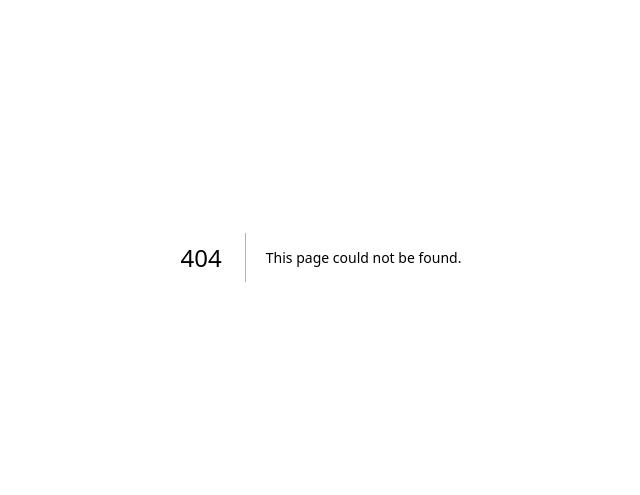
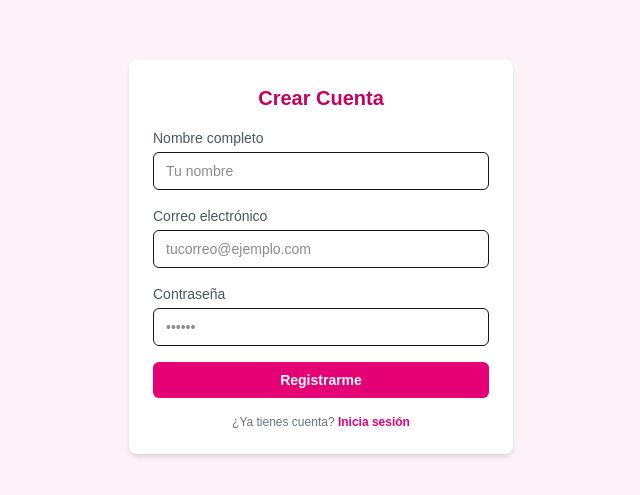
Before and after one commit to Milamelon/Ecommerce-TypeScipt, a Next.js app: page /register in a window 1280 px wide. Before the commit this address had no page. Shown: the part 143-638 px from the top of the page, without its empty margins (319-959 px from the left). Built offline with nearby package versions, Linux system fonts and the light colour scheme.

Commit message:
agregar: sistema de login y registro

```diff
--- a/src/app/layout.tsx
+++ b/src/app/layout.tsx
@@ -30,8 +30,10 @@ export default function RootLayout({
       className={`${geistSans.variable} ${geistMono.variable} h-full antialiased`}
     >
       <AuthProvider>
-        <body className="min-h-full flex flex-col">{children}</body>
-        <Toaster position="top-center" richColors />
+        <body className="min-h-full flex flex-col">
+          {children}
+          <Toaster position="top-center" richColors />
+          </body>
       </AuthProvider>
     </html>
   );
--- /dev/null
+++ b/src/app/register/page.tsx
@@ -0,0 +1,89 @@
+"use client";
+
+import { useState } from "react";
+import { useRouter } from "next/navigation";
+import { useAuth } from "@/context/AuthContext";
+import { toast } from "sonner";
+
+export default function RegisterPage() {
+  const [fullName, setFullName] = useState("");
+  const [email, setEmail] = useState("");
+  const [password, setPassword] = useState("");
+  const { register } = useAuth();
+  const router = useRouter();
+
+  function handleSubmit(e: React.FormEvent) {
+    e.preventDefault();
+
+    const success = register(fullName, email, password);
+
+    if (success) {
+      toast.success("¡Cuenta creada con éxito!");
+      router.push("/");
+    } else {
+      toast.error("Ese correo ya está registrado");
+    }
+  }
+
+  return (
+    <main className="flex min-h-screen items-center justify-center px-4 bg-pink-50">
+      <form
+        onSubmit={handleSubmit}
+        className="w-full max-w-sm bg-white p-6 rounded-lg shadow-md flex flex-col gap-4"
+      >
+        <h1 className="text-xl font-bold text-center text-pink-700">Crear Cuenta</h1>
+
+        <div className="flex flex-col gap-1">
+          <label className="text-sm text-gray-600">Nombre completo</label>
+          <input
+            type="text"
+            value={fullName}
+            onChange={(e) => setFullName(e.target.value)}
+            required
+            className="border rounded-md px-3 py-2 text-sm focus:outline-none focus:ring-2 focus:ring-pink-400"
+            placeholder="Tu nombre"
+          />
+        </div>
+
+        <div className="flex flex-col gap-1">
+          <label className="text-sm text-gray-600">Correo electrónico</label>
+          <input
+            type="email"
+            value={email}
+            onChange={(e) => setEmail(e.target.value)}
+            required
+            className="border rounded-md px-3 py-2 text-sm focus:outline-none focus:ring-2 focus:ring-pink-400"
+            placeholder="tucorreo@ejemplo.com"
+          />
+        </div>
+
+        <div className="flex flex-col gap-1">
+          <label className="text-sm text-gray-600">Contraseña</label>
+          <input
+            type="password"
+            value={password}
+            onChange={(e) => setPassword(e.target.value)}
+            required
+            minLength={6}
+            className="border rounded-md px-3 py-2 text-sm focus:outline-none focus:ring-2 focus:ring-pink-400"
+            placeholder="••••••"
+          />
+        </div>
+
+        <button
+          type="submit"
+          className="bg-pink-600 text-white rounded-md py-2 text-sm font-semibold hover:bg-pink-700 transition-colors"
+        >
+          Registrarme
+        </button>
+
+        <p className="text-xs text-center text-gray-500">
+          ¿Ya tienes cuenta?{" "}
+          <a href="/login" className="text-pink-600 font-semibold">
+            Inicia sesión
+          </a>
+        </p>
+      </form>
+    </main>
+  );
+}
```
Also changed, not shown: src/app/login/page.tsx (renamed from src/app/login/login.tsx).
